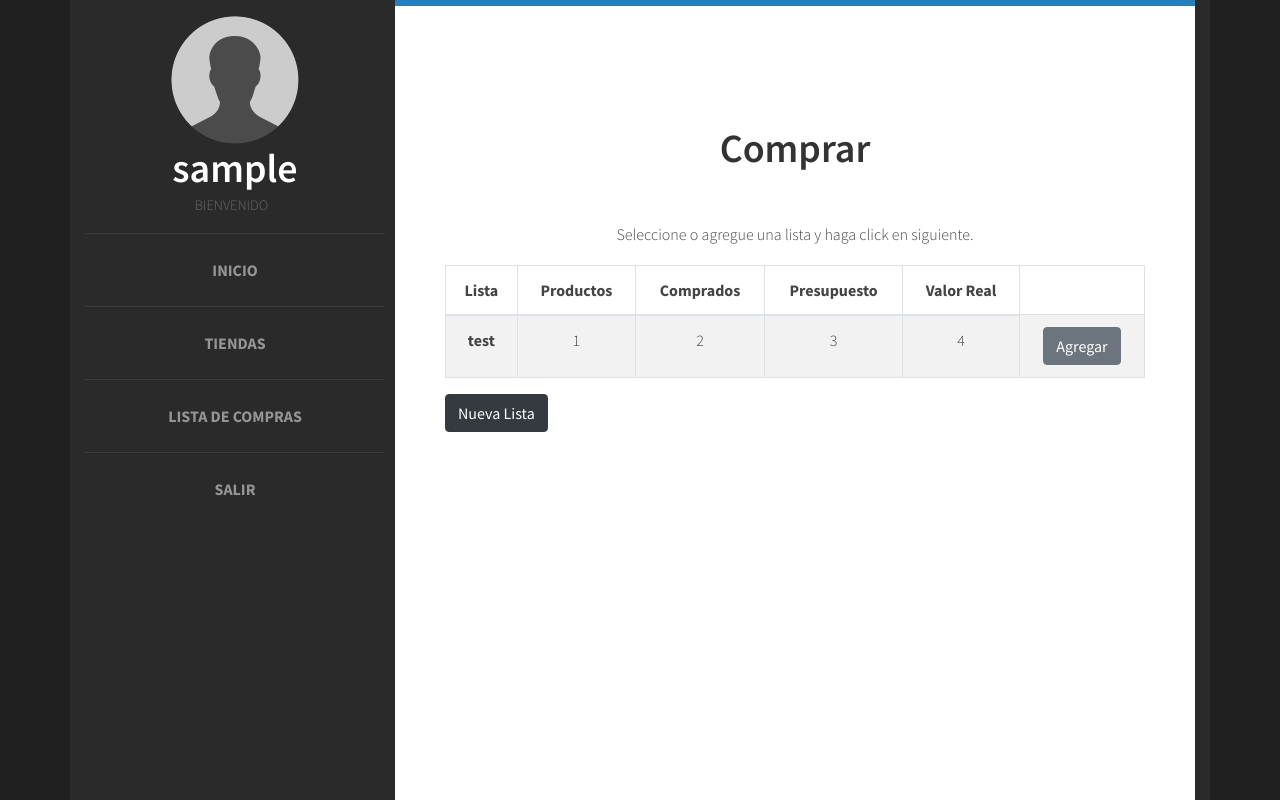
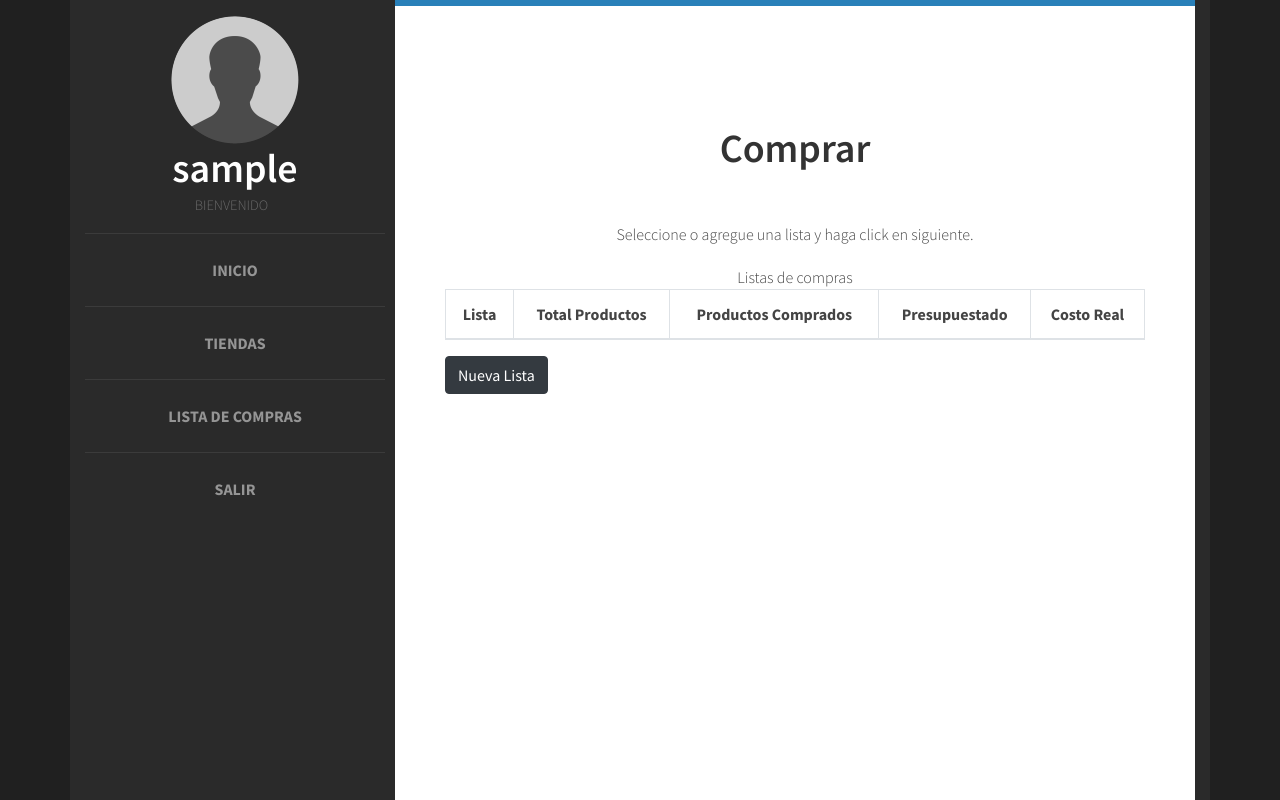
Before and after one commit to ThomasFarias/SistemaCompras, a Django app: page /comprar in a window 1280 px wide. Run offline with Django 3.2, Linux system fonts and the light colour scheme; a user stored in the database is signed in; tables that the repository leaves empty hold one stand-in row (values such as "Sample post"); lists and menus that the app fills with data are empty; some libraries are stand-ins or nearby versions.

Commit message:
listar listas
no tienen info todavia

```diff
--- a/backEnd/serializer.py
+++ b/backEnd/serializer.py
@@ -1,7 +1,7 @@
 from rest_framework import serializers
 from django.contrib.auth import get_user_model
 from django.db.models import Q
-from .models import Tienda, Producto
+from .models import Tienda, Producto, Lista
 
 
 from rest_framework.serializers import (
@@ -73,3 +73,9 @@ class ProductoSerializer(serializers.ModelSerializer):
         fields = ('lista','tienda','nombre_producto',
                   'costo_presupuestado','costo_real','notas',
                  )
+
+class ListaSerializer(serializers.ModelSerializer):
+    class Meta:
+        model = Lista
+        fields = ('nombre_lista','codigo_lista','codigo_usuario',
+                 )
--- a/backEnd/urls.py
+++ b/backEnd/urls.py
@@ -6,6 +6,7 @@ urlpatterns=[
     url(r'^verUsuarios$',views.ObtenerUsuariosAPIView.as_view()),
     url(r'^tienda$',views.TiendaView.as_view()),
     url(r'^producto$',views.ProductoView.as_view()),
+    url(r'^lista$',views.ListaView.as_view()),
     path('rest-auth/', include('rest_auth.urls')),
 
 
--- a/backEnd/views.py
+++ b/backEnd/views.py
@@ -45,8 +45,6 @@ class TiendaView(APIView):
 
 class ProductoView(APIView):
 
-
-
     def get(self,request):
         productos=Producto.objects.all()
         serializer=ProductoSerializer(productos,many=True)
@@ -61,3 +59,10 @@ class ProductoView(APIView):
         else:
             serializer=ProductoSerializer()
             return Response(serializer.data)
+
+class ListaView(APIView):
+
+    def get(self,request):
+        lista=Lista.objects.all()
+        serializer=ListaSerializer(lista,many=True)
+        return Response(serializer.data)
--- a/frontEnd/templates/Comprar.html
+++ b/frontEnd/templates/Comprar.html
@@ -1,7 +1,7 @@
 {% extends "index.html" %}
 {% block comprar %}
-
-
+{% load static %}
+<script src="{% static '/js/listas.js' %}"></script>
 
 <div id="bienvenida">
 			<div class="title">
@@ -9,36 +9,8 @@
 			</div>
 			<p>Seleccione o agregue una lista y haga click en siguiente. </p>
 
-			<div class="tabla-compras">
-			<table id="tablePreview" class="table table-striped table-bordered">
-<!--Table head-->
-  <thead>
-    <tr>
-      <th>Lista</th>
-      <th>Productos</th>
-      <th>Comprados</th>
-      <th>Presupuesto</th>
-      <th>Valor Real</th>
-    </tr>
-  </thead>
-  <tbody>
+			<div id='tablacompras'>
 
-     <tr>
-      <th>test</th>
-      <td> 1 </td>
-      <td> 2 </td>
-      <td> 3 </td>
-      <td> 4 </td>
-
-    <td>
-    <a class="btn btn-secondary" href=""role="button">Agregar</a>
-
-    </td>
-</tr>
-
-  </tbody>
-  <!--Table body-->
-</table>
 </div>
 <!--Table-->
 
@@ -65,4 +37,6 @@ $(document).ready(function() {
 });
 </script>
 
+
+
 {% endblock %}
--- /dev/null
+++ b/static/js/listas.js
@@ -0,0 +1,38 @@
+$(document).ready(function()
+{
+	console.log("CREANDO TABLE");
+	$.ajax(
+	{
+		url: "http://localhost:8000/back/lista",
+		success: function(result)
+		{
+			console.log("CREANDO TABLE 2");
+			$('#tablacompras').append("Listas de compras");
+			$('#tablacompras').append(
+				"<table id='tablePreview' class='table table-striped table-bordered'>\
+					<thead>\
+						<tr>\
+							<th>Lista</th>\
+							<th>Total Productos</th>\
+							<th>Productos Comprados</th>\
+							<th>Presupuestado</th>\
+							<th>Costo Real</th>\
+						</tr>\
+					</thead>"
+			);
+			$.each(result,function(i,items)
+			{
+				$("#tablePreview").append('<tr>');
+				$("#tablePreview").append("<th scope='row'>"+result[i].nombre_lista+"</th>")
+				$("#tablePreview").append("<th scope='row'>"+i+"</th>")
+				$("#tablePreview").append("<th scope='row'>"+i+"</th>")
+				$("#tablePreview").append("<th scope='row'>"+i+"</th>")
+				$("#tablePreview").append("<th scope='row'>"+i+"</th>")
+
+
+				$("#tablePreview").append("</tr>");
+				$("#tablePreview").append("</tbody>");
+			});
+		}
+	});
+})
```
